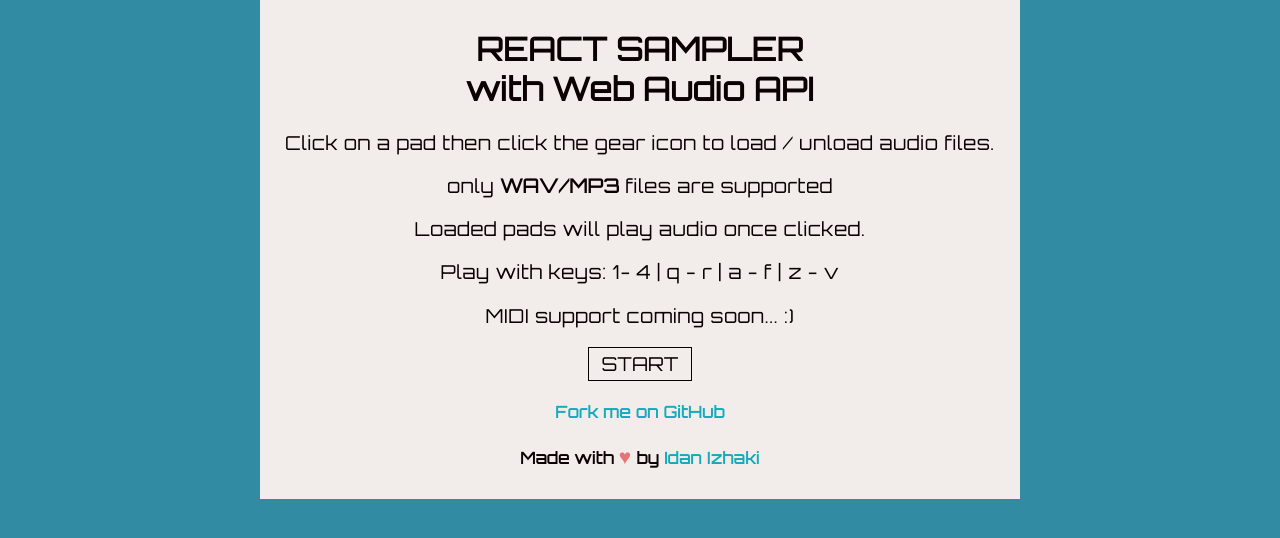
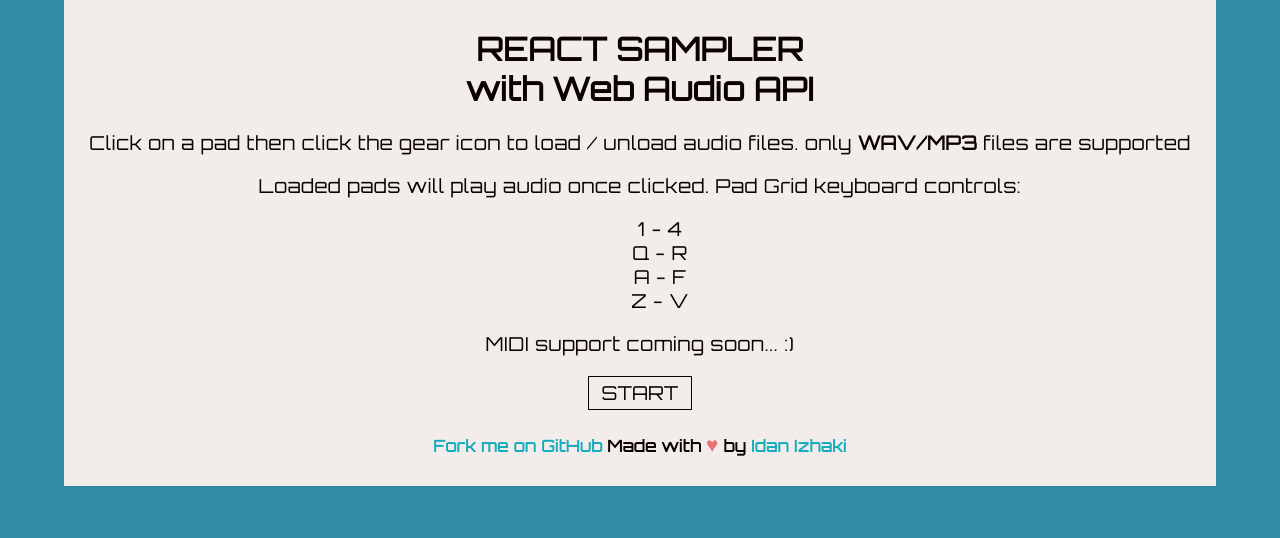
Before and after one commit to CannonFodderr/Sampler, a React (Create React App) app: page / in a window 1280 px wide. Shown: the top 538 px of the page. Built offline with nearby package versions, Linux system fonts and the light colour scheme.

Commit message:
Updated StartScreen and readme

```diff
--- a/public/index.html
+++ b/public/index.html
@@ -15,6 +15,7 @@
     <link rel="manifest" href="%PUBLIC_URL%/manifest.json" />
     <link href="https://fonts.googleapis.com/css?family=Orbitron" rel="stylesheet">
     <link rel="stylesheet" href="style.css" type="text/css">
+    <meta property='og:image' content='../src/assets/images/Sampler.png'/>
     <!--
       Notice the use of %PUBLIC_URL% in the tags above.
       It will be replaced with the URL of the `public` folder during the build.
--- a/src/components/StartScreen/StartScreen.js
+++ b/src/components/StartScreen/StartScreen.js
@@ -18,10 +18,14 @@
         return(
             <div>
                 <div className="start-info">
-                    <p>Click on a pad then click the gear icon to load / unload audio files.</p>
-                    <p>only <strong>WAV/MP3</strong> files are supported</p>
-                    <p>Loaded pads will play audio once clicked.</p>
-                    <p>Play with keys: 1- 4 | q - r | a - f | z - v</p>
+                    <p>Click on a pad then click the gear icon to load / unload audio files. only <strong>WAV/MP3</strong> files are supported</p>
+                    <p>Loaded pads will play audio once clicked. Pad Grid keyboard controls:</p>
+                    <ul style={{listStyle:"none"}}>
+                        <li>1 - 4</li>
+                        <li>Q - R</li>
+                        <li>A - F</li>
+                        <li>Z - V</li>
+                    </ul>
                     <p>MIDI support coming soon... :)</p>
                 </div>
                 <button
@@ -42,9 +46,7 @@
                 <h4>
                     <a
                     className="start-links"
-                    href="https://github.com/CannonFodderr/Sampler" target="__blank">Fork me on GitHub</a>
-                </h4>
-                <h4>Made with <span style={{color: Colors.red, fontSize: "1.3rem"}}>♥</span> by <a className="start-links" href="https://idanprofile.herokuapp.com/profile/1/projects">Idan Izhaki</a>
+                    href="https://github.com/CannonFodderr/Sampler" target="__blank">Fork me on GitHub</a> Made with <span style={{color: Colors.red, fontSize: "1.3rem"}}>♥</span> by <a className="start-links" href="https://idanprofile.herokuapp.com/profile/1/projects">Idan Izhaki</a>
                 </h4>
             </div>
             </div>
```
Also changed, not shown: src/assets/images/Sampler.png (added), 1 other file (tests, documents, lock files or other folders).
